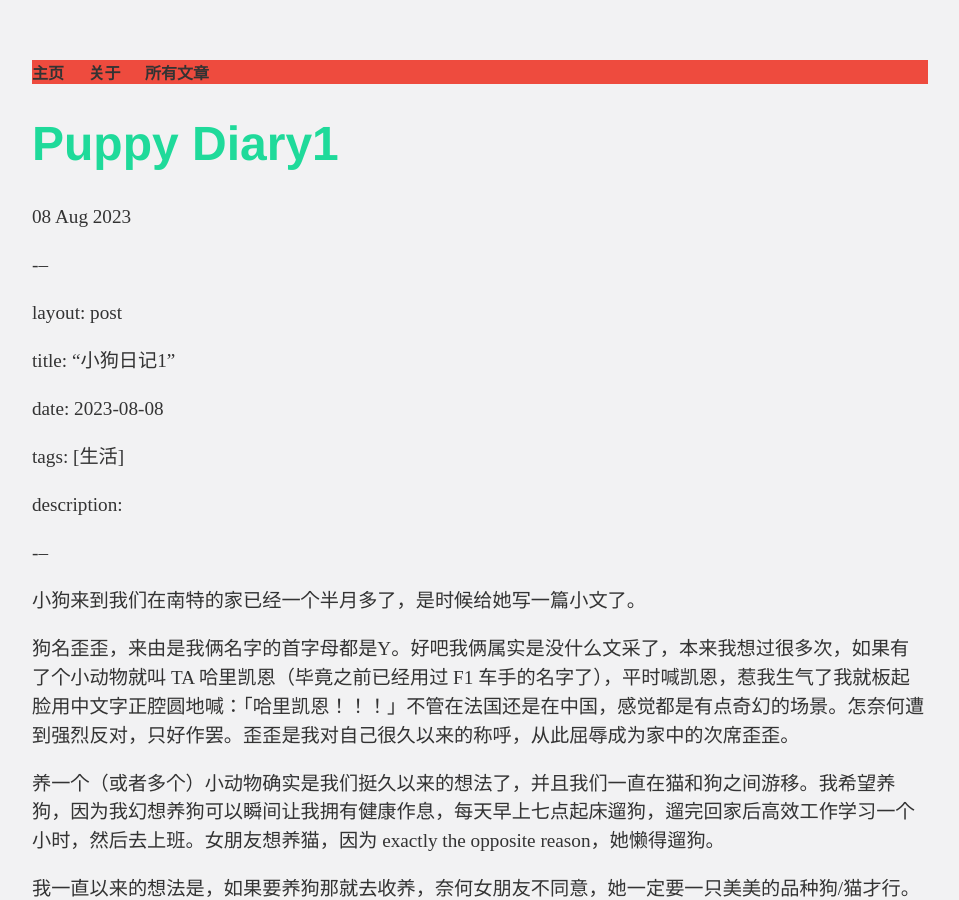
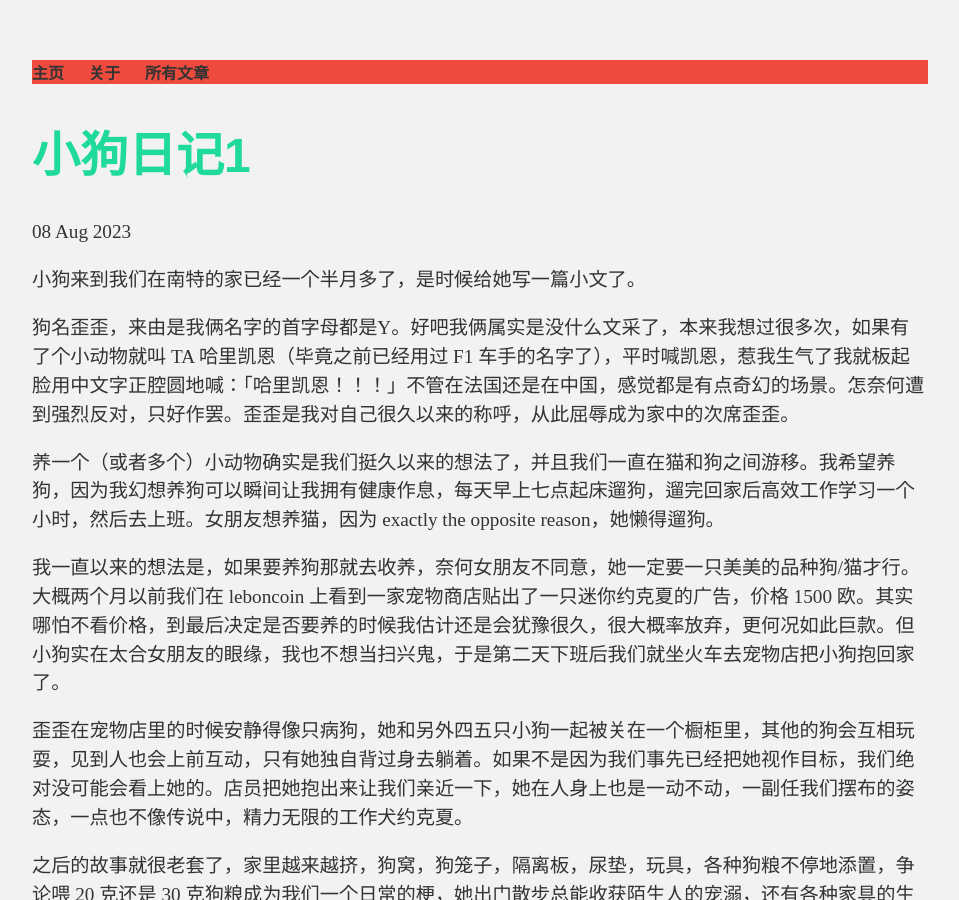
Before and after one commit to youyi218/youyi218.github.io, a Jekyll site: the page built from _posts/2023-08-08-Puppy-diary1.md, in a window 1280 px wide and 900 px high. Shown: the whole window, without its empty margins (160-1119 px from the left). Built offline with Jekyll 4.4.1, drawn with Linux system fonts in a browser that asks for light colours; our own code applies the rules of GitHub Pages for plain Markdown files.

Commit message:
fix md syntax

```diff
--- a/_posts/2023-08-08-Puppy-diary1.md
+++ b/_posts/2023-08-08-Puppy-diary1.md
@@ -1,16 +1,8 @@
-\---
-
+---
 layout: post
-
 title: "小狗日记1"
-
 date: 2023-08-08
-
-tags: [生活]
-
-description:
-
-\---
+---
 
 小狗来到我们在南特的家已经一个半月多了，是时候给她写一篇小文了。
 
```
